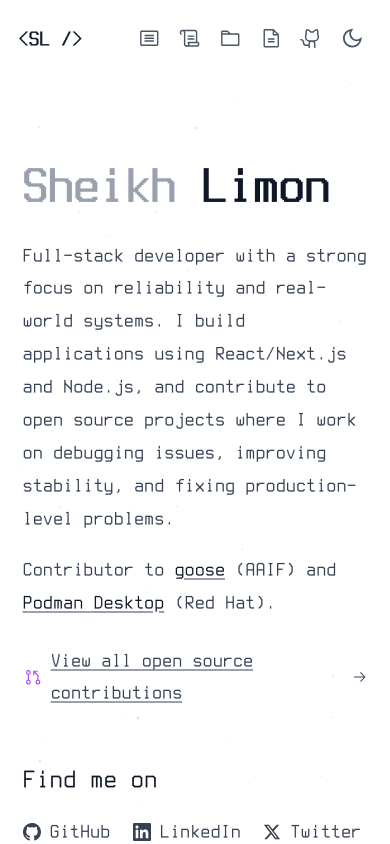
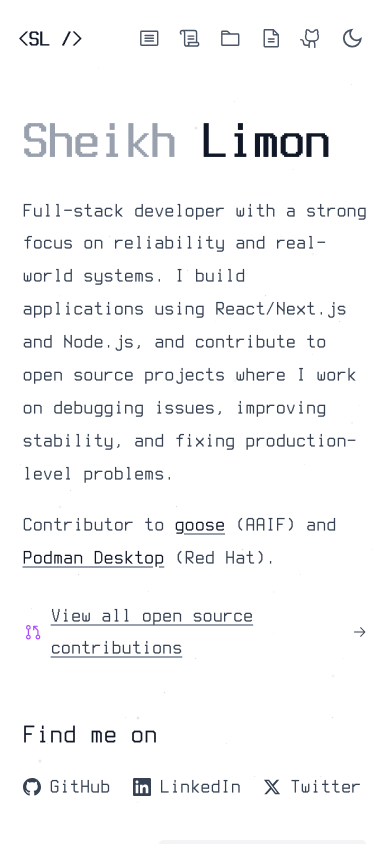
Before and after one commit to sheikhlimon/limon-portfolio, a Next.js app: page / in a window 390 px wide. Shown: the top 844 px of the page. Built offline with nearby package versions, Linux system fonts and the light colour scheme.

Commit message:
fix: reduce spacing on home page, improve email copy feedback, add AGENTS.md

```diff
--- a/app/components/Hero.tsx
+++ b/app/components/Hero.tsx
@@ -11,10 +11,10 @@ export default function Hero() {
   const copyEmail = () => {
     navigator.clipboard.writeText('sheikhlimondev@gmail.com')
     setCopied(true)
-    setTimeout(() => setCopied(false), 2000)
+    setTimeout(() => setCopied(false), 1000)
   }
   return (
-    <section id="about" className="space-y-6 pt-8">
+    <section id="about" className="space-y-6 pt-2 sm:pt-8">
       <motion.h1
         className="text-5xl font-bold tracking-tight"
         initial={{ opacity: 0, y: -20 }}
@@ -24,7 +24,6 @@ export default function Hero() {
         <span className="text-gray-400 dark:text-gray-500">Sheikh</span>{' '}
         <span className="text-gray-900 dark:text-white">Limon</span>
       </motion.h1>
-
 
       <motion.div
         className="text-gray-700 dark:text-gray-300 max-w-3xl space-y-4 text-lg leading-relaxed"
@@ -52,13 +51,9 @@ export default function Hero() {
                     {item.text}
                   </a>
                 ) : item.bold ? (
-                  <span className="font-bold text-gray-700 dark:text-gray-200">
-                    {item.text}
-                  </span>
+                  <span className="font-bold text-gray-700 dark:text-gray-200">{item.text}</span>
                 ) : item.italic ? (
-                  <span className="italic text-gray-500 dark:text-gray-400">
-                    {item.text}
-                  </span>
+                  <span className="italic text-gray-500 dark:text-gray-400">{item.text}</span>
                 ) : (
                   item.text
                 )}
@@ -108,7 +103,11 @@ export default function Hero() {
                 title={link.name}
               >
                 <span className="flex items-center gap-2">
-                  <svg className="w-4 h-4 transition-opacity duration-300 group-hover:opacity-80" viewBox="0 0 24 24" fill="currentColor">
+                  <svg
+                    className="w-4 h-4 transition-opacity duration-300 group-hover:opacity-80"
+                    viewBox="0 0 24 24"
+                    fill="currentColor"
+                  >
                     <path d={link.path} />
                   </svg>
                   <span className="transition-colors">{link.name}</span>
@@ -131,9 +130,11 @@ export default function Hero() {
                   onClick={copyEmail}
                   className="px-2 py-1 bg-gray-100 dark:bg-gray-800 text-gray-700 dark:text-gray-300 font-mono text-sm rounded hover:bg-gray-200 dark:hover:bg-gray-700 transition-colors duration-300 cursor-pointer"
                 >
-                  sheikhlimondev@gmail.com
+                  {copied ? 'Copied!' : 'sheikhlimondev@gmail.com'}
                 </button>
-                <span className="absolute -top-8 left-1/2 -translate-x-1/2 px-2 py-1 bg-gray-900 dark:bg-white text-white dark:text-gray-900 text-xs rounded whitespace-nowrap opacity-0 hover:opacity-100 pointer-events-none transition-opacity duration-300">
+                <span
+                  className={`absolute -top-8 left-1/2 -translate-x-1/2 px-2 py-1 bg-gray-900 dark:bg-white text-white dark:text-gray-900 text-xs rounded whitespace-nowrap pointer-events-none transition-opacity duration-300 ${copied ? 'opacity-100' : 'opacity-0'}`}
+                >
                   {copied ? 'Copied!' : 'Click to copy'}
                 </span>
               </span>
--- a/app/layout.tsx
+++ b/app/layout.tsx
@@ -155,7 +155,7 @@ export default function RootLayout({
           <SmoothScrollWrapper>
             <div className="flex flex-col min-h-screen overflow-x-hidden">
               <Navbar />
-              <main className="max-w-3xl mx-auto px-5 py-10 grow w-full">{children}</main>
+              <main className="max-w-3xl mx-auto px-5 pt-6 pb-10 grow w-full">{children}</main>
               <Footer />
             </div>
             <GoToTop />
--- a/app/page.tsx
+++ b/app/page.tsx
@@ -3,7 +3,7 @@ import RecentPosts from './components/RecentPosts'
 
 export default function Home() {
   return (
-    <div className="space-y-28">
+    <div className="space-y-16 sm:space-y-20">
       <Hero />
       <RecentPosts />
     </div>
```
Also changed, not shown: 1 other file (tests, documents, lock files or other folders).
